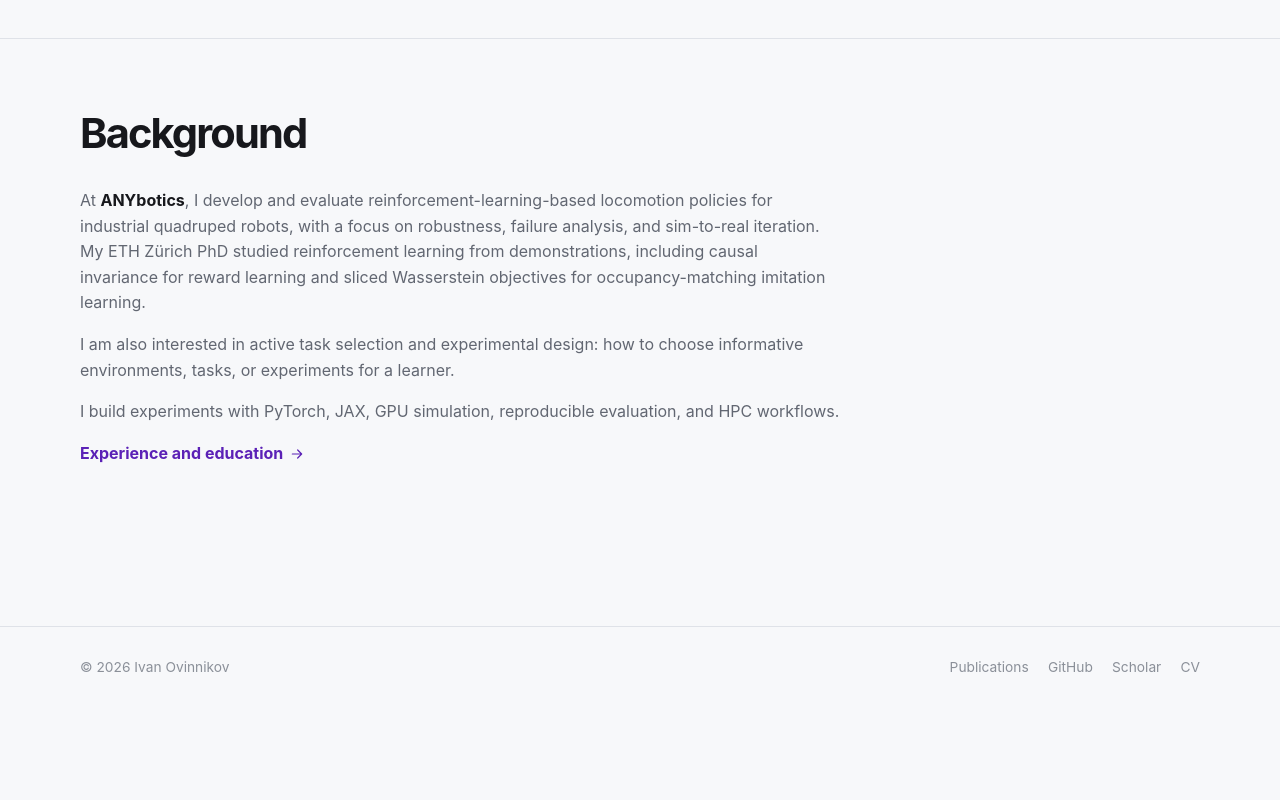
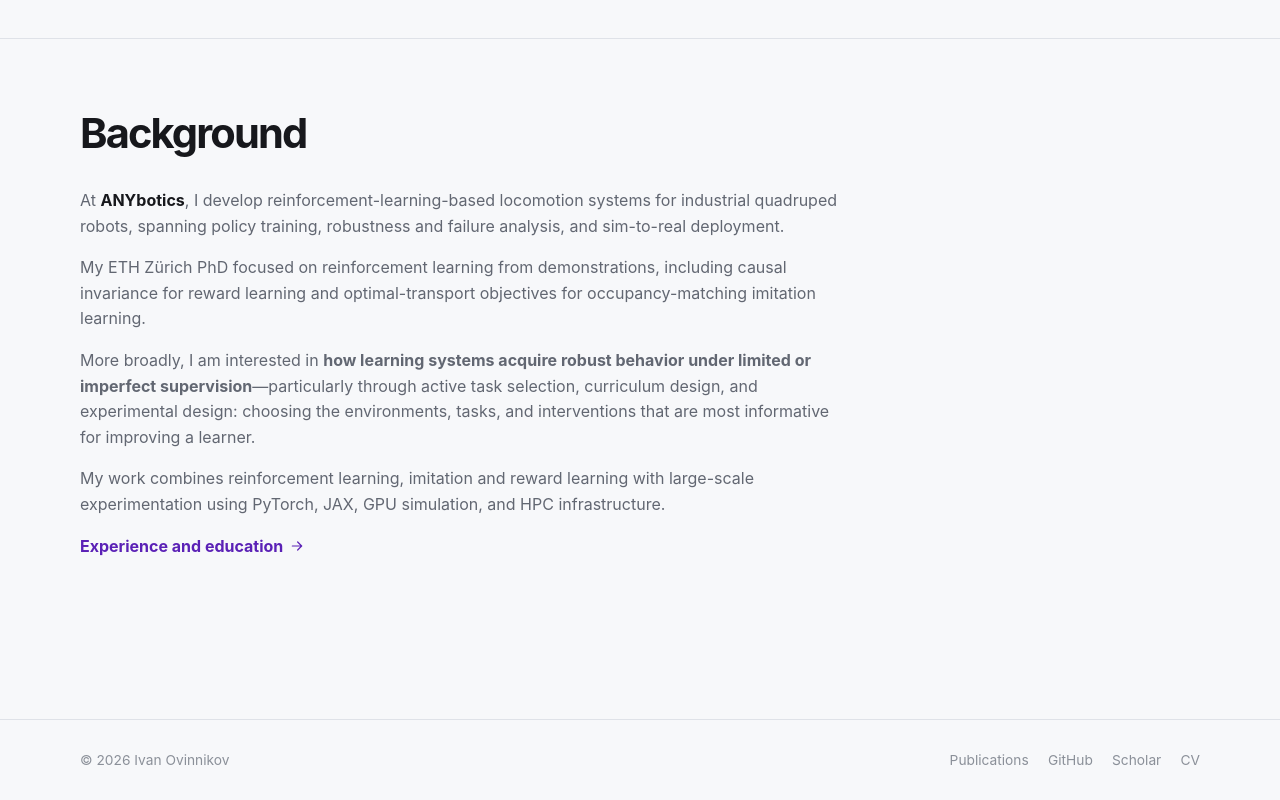
Before and after one commit to iov9000/iov9000.github.io, an Astro site: page / in a window 1280 px wide. Shown: the part 2500-3300 px from the top of the page. Before the commit the page ends 3207 px from the top, so only its background shows below. Built offline with nearby package versions, Linux system fonts and the light colour scheme; Astro itself is replaced by a stand-in of ours.

Commit message:
change intro

```diff
--- a/src/pages/index.astro
+++ b/src/pages/index.astro
@@ -117,9 +117,10 @@ const personJsonLd = {
         <h2 class="section-title">Background</h2>
       </header>
       <div class="background-copy">
-        <p>At <a href="https://www.anybotics.com/" target="_blank" rel="noreferrer">ANYbotics</a>, I develop and evaluate reinforcement-learning-based locomotion policies for industrial quadruped robots, with a focus on robustness, failure analysis, and sim-to-real iteration. My ETH Zürich PhD studied reinforcement learning from demonstrations, including causal invariance for reward learning and sliced Wasserstein objectives for occupancy-matching imitation learning.</p>
-        <p>I am also interested in active task selection and experimental design: how to choose informative environments, tasks, or experiments for a learner.</p>
-        <p>I build experiments with PyTorch, JAX, GPU simulation, reproducible evaluation, and HPC workflows.</p>
+        <p>At <a href="https://www.anybotics.com/" target="_blank" rel="noreferrer">ANYbotics</a>, I develop reinforcement-learning-based locomotion systems for industrial quadruped robots, spanning policy training, robustness and failure analysis, and sim-to-real deployment.</p>
+        <p>My ETH Zürich PhD focused on reinforcement learning from demonstrations, including causal invariance for reward learning and optimal-transport objectives for occupancy-matching imitation learning.</p>
+        <p>More broadly, I am interested in <strong>how learning systems acquire robust behavior under limited or imperfect supervision</strong>—particularly through active task selection, curriculum design, and experimental design: choosing the environments, tasks, and interventions that are most informative for improving a learner.</p>
+        <p>My work combines reinforcement learning, imitation and reward learning with large-scale experimentation using PyTorch, JAX, GPU simulation, and HPC infrastructure.</p>
         <p><a class="text-link" href="/experience/">Experience and education <Icon name="arrow-right" size={16} /></a></p>
       </div>
     </div>
```
